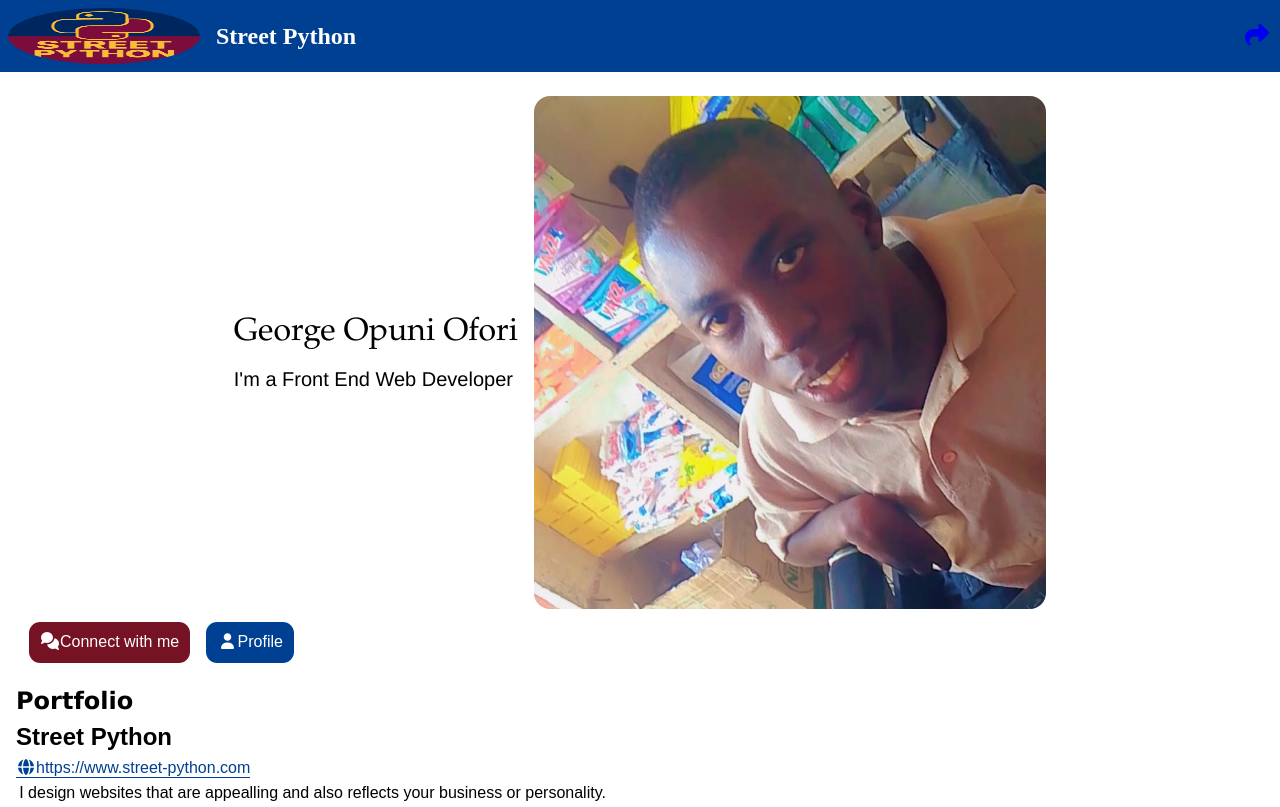
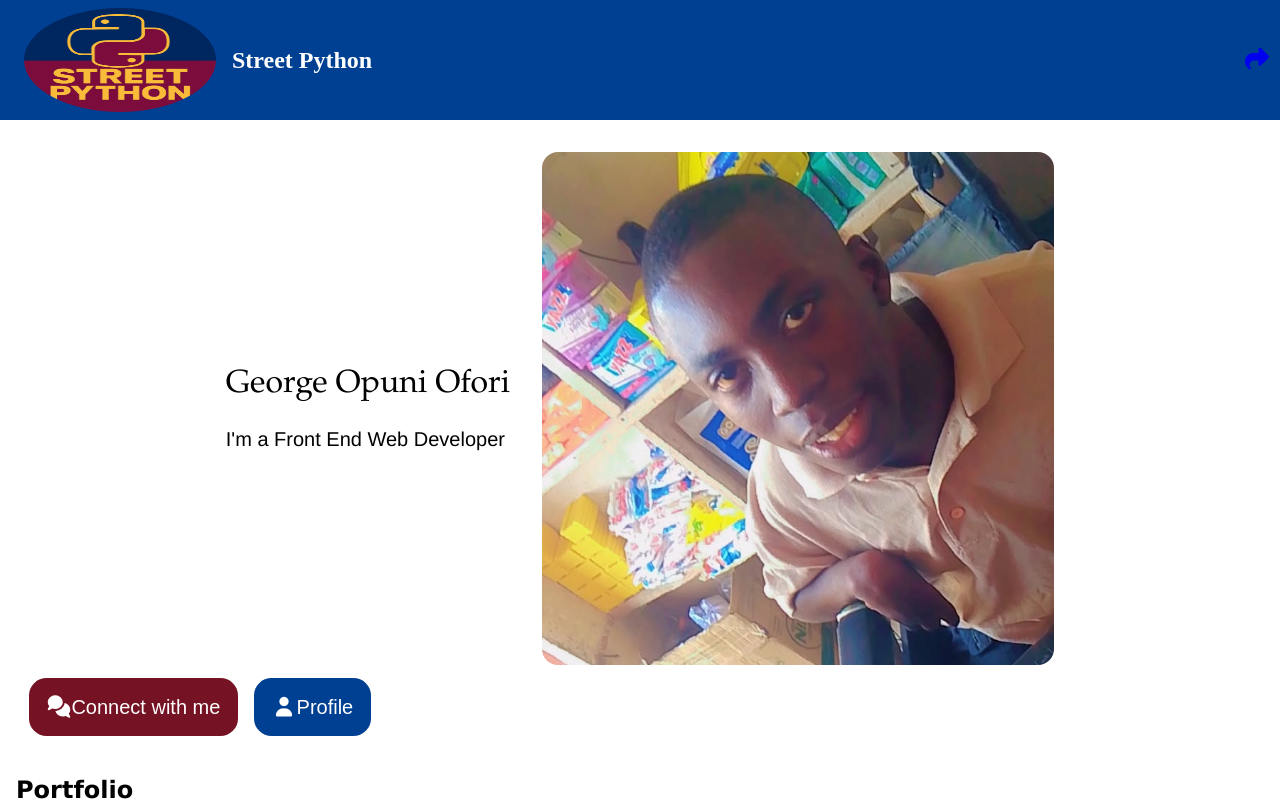
Before and after one commit to George200512/george-ofori.com, a plain HTML site: page index.html in a window 1280 px wide. Shown: the top 807 px of the page. Drawn offline with Linux system fonts and the light colour scheme.

Commit message:
Nov 7, 2025

```diff
--- a/scripts/index.js
+++ b/scripts/index.js
@@ -1,4 +1,4 @@
 
 $(document).ready(function () {
-		$(".footer-container").append(`<p style="text-align:center; padding-top:1vh">ATS &copy; ${new Date().getFullYear()}<p>`);
+		$(".footer-container").append(`<p style="text-align:center; padding-top:1vh; font-size:2vh;">ATS &copy; ${new Date().getFullYear()}<p>`);
 });
--- a/styles/business.css
+++ b/styles/business.css
@@ -100,3 +100,7 @@ input[type="submit"]{
   display: none;
   font-size: 2vh;
 }
+
+@media screen and (min-width:768px){
+
+}
--- a/styles/style.css
+++ b/styles/style.css
@@ -76,6 +76,7 @@ footer{
   gap: 1rem;
   margin: 0.8rem 0.8rem;
   font-family: Arial, serif;
+  font-size: 2.5vh;
 }
 
 .connectLinks:link, .connectLinks:visited{
@@ -203,3 +204,85 @@ h1, h2{
   align-items: center;
   gap: 1rem;
 }
+
+@media screen and (min-width:768px){
+   .logo{
+      height: 10vh;
+   }
+
+   #section-1{
+       margin: 5vh 0 3vh 0;
+   }
+
+   .connectLinks:link{
+   padding: 0.9rem;
+   border-radius: 0.9rem;
+}
+
+.profileLinks:link{
+  padding: 0.9rem;
+  border-radius: 0.9rem;
+}
+
+
+   .visitLink:link{
+       padding: 1.1rem;
+   }
+
+   .branding{
+       margin: 0 0 0 1rem;
+   }
+}
+
+@media screen and (min-width:1024px){
+    .logo{
+        height: 13vh;
+    }
+
+    #section-1{
+       margin: 7vh 0 5vh 0;
+   }
+
+   #introduction{
+       gap: 2rem;
+   }
+
+   .container{
+       gap: 1.5rem;
+   }
+
+   .connectLinks:link{
+   padding: 1.1rem;
+   border-radius: 1.1rem;
+}
+
+.profileLinks:link{
+  padding: 1.1rem;
+  border-radius: 1.1rem;
+}
+
+
+   .visitLink:link{
+       padding: 1.5rem;
+   }
+
+   .hyperlinks{
+       gap: 1.2rem;
+   }
+
+}
+
+@media screen and (min-width: 1440){
+    #introduction{
+        gap: 4rem;
+    }
+
+    .container{
+        gap: 2.5rem;
+    }
+
+   .logo{
+       height: 15vh;
+       width: 20vw;
+   }
+}
```
